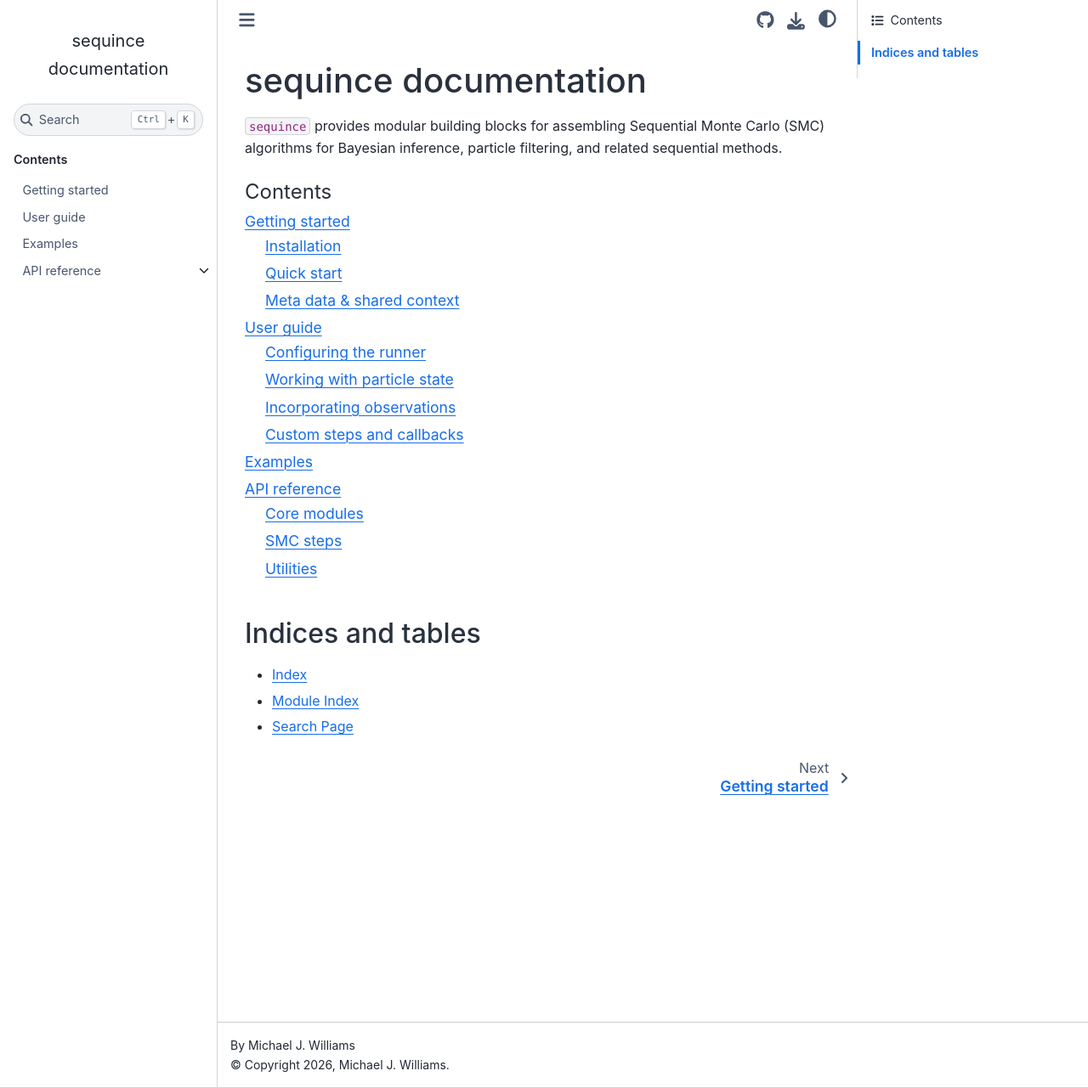
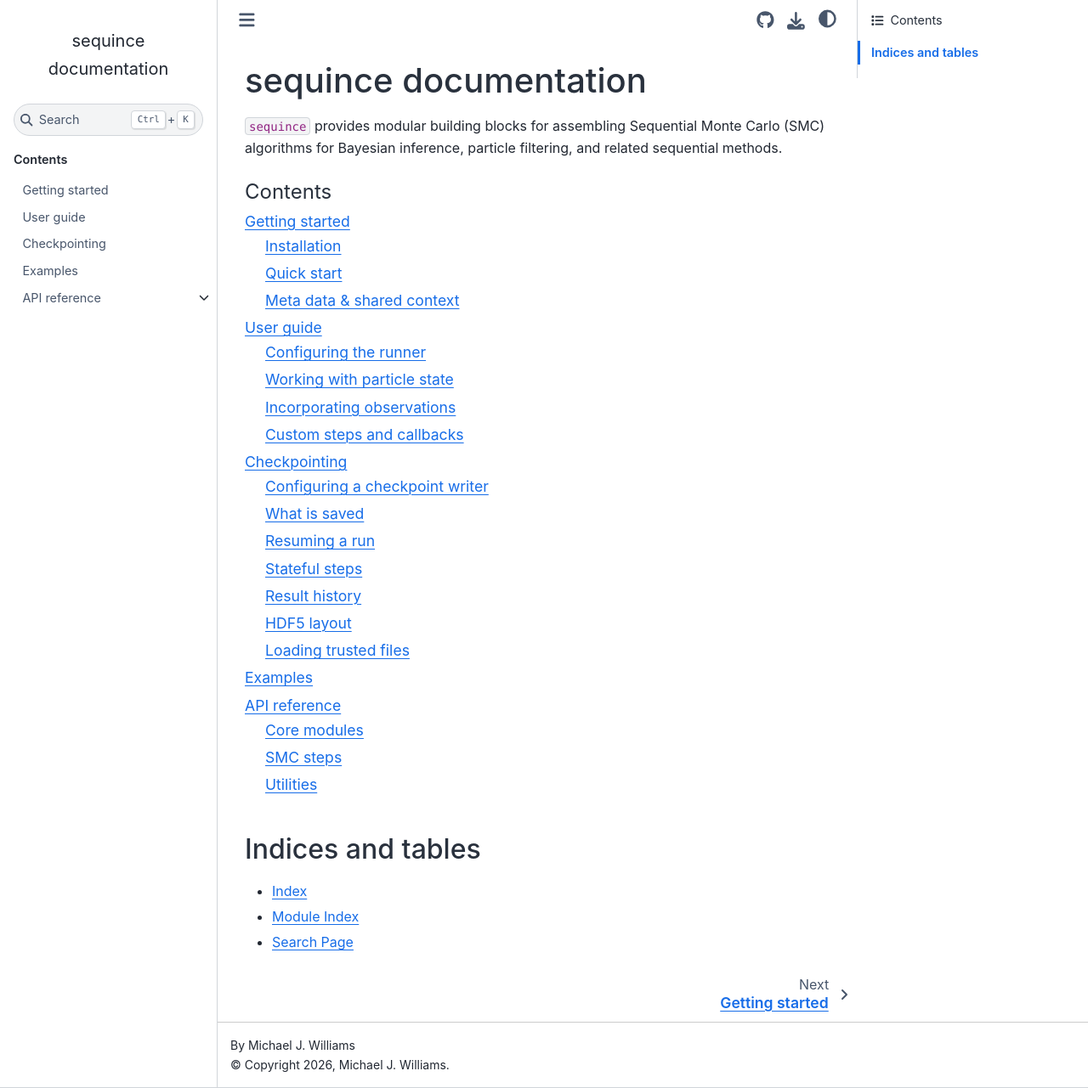
Before and after one commit to sequince-dev/sequince, a Sphinx documentation site: the page built from docs/index.rst, in a window 1280 px wide and 1281 px high. Shown: the whole window at 85% size. Built offline with Sphinx 7.4.7 and the Sphinx Book theme 1.1.4, drawn with Linux system fonts in a browser that asks for light colours; some of the changed lines change nothing that is shown.

Commit message:
DOC: add checkpointing docs

```diff
--- /dev/null
+++ b/docs/checkpointing.rst
@@ -0,0 +1,221 @@
+Checkpointing
+=============
+
+Checkpointing records the state of a Sequential Monte Carlo run so
+that it can continue in a later process. A checkpoint is captured after a
+complete iteration: step processing has finished, weights have been normalised,
+the new particle state has been added to the result, and callbacks have
+finished. Consequently, resuming starts at the next iteration.
+
+Configuring a checkpoint writer
+-------------------------------
+
+Pass one or more checkpoint writers to
+:class:`~sequince.smc.SequentialMonteCarlo`. The ``every`` argument is measured
+in completed iterations, so ``every=10`` writes after iterations 10, 20, and so
+on.
+
+.. code-block:: python
+
+   from sequince import SequentialMonteCarlo
+   from sequince.checkpoint import HDF5CheckpointWriter
+
+   writer = HDF5CheckpointWriter(
+       "run.h5",
+       every=10,
+       save_rng=True,
+       include_history=True,
+   )
+   smc = SequentialMonteCarlo(
+       steps=steps,
+       callbacks=callbacks,
+       checkpoint_writers=[writer],
+   )
+   result = smc.run(
+       initial_state,
+       observations=observations,
+       rng=123,
+       shared_context=shared_context,
+   )
+
+The available writers are:
+
+``HDF5CheckpointWriter``
+   Stores arrays and supported values as native HDF5 datasets, and mappings and
+   sequences as groups. This format is suitable when the checkpoint should be
+   inspectable or when its arrays may be useful independently.
+
+``PickleCheckpointWriter``
+   Stores the checkpoint as one opaque pickle payload. This is the simpler
+   format when inspecting the file outside Python is not important.
+
+Both writers replace the latest runtime checkpoint. The HDF5 writer appends new
+entries to the result history rather than rewriting existing entries on every
+iteration. The pickle writer writes a temporary file and then replaces the
+previous file.
+
+What is saved
+-------------
+
+An :class:`~sequince.checkpoint.SMCCheckpoint` contains:
+
+* the current :class:`~sequince.state.ParticleState`, including its particles,
+  log-weights, log-evidence, and metadata;
+* the next iteration and observation indices;
+* mutable context metadata and recorded outputs;
+* optional state supplied by each configured step;
+* the random-number-generator state, unless ``save_rng=False``;
+* the particle-state history, unless ``include_history=False``.
+
+A checkpoint deliberately does not contain:
+
+* the configured steps, callbacks, or their callable dependencies;
+* immutable ``shared_context`` values;
+* the observation sequence itself.
+
+The sampler must therefore be reconstructed with the same ordered step
+pipeline before loading a checkpoint. Shared inputs and observations must also
+be supplied again when resuming.
+
+Resuming a run
+--------------
+
+Load the checkpoint, reconstruct the sampler, and use
+:meth:`~sequince.smc.SequentialMonteCarlo.resume_from` to prepare a runtime.
+
+.. code-block:: python
+
+   import h5py
+
+   from sequince import SequentialMonteCarlo
+   from sequince.checkpoint import SMCCheckpoint
+
+   with h5py.File("run.h5", "r") as checkpoint_file:
+       checkpoint = SMCCheckpoint.load_hdf5(checkpoint_file)
+
+   smc = SequentialMonteCarlo(
+       steps=steps,
+       callbacks=callbacks,
+       checkpoint_writers=[writer],
+   )
+   runtime = smc.resume_from(
+       checkpoint,
+       shared_context=shared_context,
+   )
+   result = smc.run(
+       runtime=runtime,
+       observations=observations,
+   )
+
+When observations were consumed before the checkpoint, ``observations`` must
+be the original indexable sequence. Sequince resumes at the saved observation
+index. A one-shot iterator cannot be repositioned and is therefore rejected.
+Runs that do not use observations can continue with ``observations=None``.
+
+If the checkpoint contains RNG state, it takes precedence over the ``rng``
+argument to ``resume_from``. If ``save_rng=False`` was used, provide an RNG or
+seed to ``resume_from`` instead:
+
+.. code-block:: python
+
+   runtime = smc.resume_from(
+       checkpoint,
+       rng=456,
+       shared_context=shared_context,
+   )
+
+Once the runtime has been prepared, RNG and context arguments belong to the
+runtime. Do not pass ``rng``, ``shared_context``, ``metadata``, or ``outputs``
+again to ``run(runtime=...)``.
+
+Stateful steps
+--------------
+
+Steps are stateless by default. A step that learns or accumulates information
+needed by later iterations should implement ``state_dict()`` and
+``load_state_dict()``. The state dictionary should contain mutable learned
+state, not constructor configuration or immutable shared inputs.
+
+.. code-block:: python
+
+   from sequince.steps.base import SMCStep
+
+   class AdaptiveStep(SMCStep):
+       def __init__(self):
+           self.scale = 1.0
+
+       def state_dict(self):
+           return {"scale": self.scale}
+
+       def load_state_dict(self, state):
+           self.scale = float(state["scale"])
+
+       def apply(self, particle_state, context, rng):
+           # Update and use self.scale here.
+           return particle_state
+
+Sequince records the index, module, and qualified class name for every step. On
+resume, it validates the complete ordered pipeline before loading any step
+state. This prevents state from silently being restored into a different step
+configuration. Normalizing flows or adaptive proposals owned by a step should
+be included in that step's state dictionary when their fitted parameters are
+required by subsequent iterations.
+
+Result history
+--------------
+
+With ``include_history=True``, resuming restores all recorded particle states.
+This allows history-dependent diagnostics and plots to continue across the
+checkpoint boundary. :meth:`~sequince.checkpoint.SMCCheckpoint.result` can also
+reconstruct an :class:`~sequince.result.SMCResult` directly from a checkpoint.
+
+With ``include_history=False``, only the current particle state is available.
+The reconstructed result therefore starts with that state. This reduces file
+size but cannot recreate plots or diagnostics that require earlier states.
+
+HDF5 layout
+-----------
+
+The default HDF5 path is ``/checkpoint``. The latest runtime and optional
+history are stored separately:
+
+.. code-block:: text
+
+   /checkpoint
+   ├── runtime
+   │   ├── version
+   │   ├── next_iteration
+   │   ├── next_observation_index
+   │   ├── state
+   │   │   ├── particles
+   │   │   ├── log_weights
+   │   │   ├── log_evidence
+   │   │   └── metadata
+   │   ├── metadata
+   │   ├── outputs
+   │   ├── rng_state
+   │   └── step_states
+   │       ├── 00000000
+   │       └── 00000001
+   └── history
+       ├── 00000000
+       ├── 00000001
+       └── 00000002
+
+String-keyed mappings become groups, lists and tuples become numbered groups,
+and NumPy values and ordinary scalars become native datasets. Strings and bytes
+also use datasets, while ``None`` is represented by an empty tagged group.
+Unsupported values are stored as tagged pickle datasets. Mapping keys that are
+not valid HDF5 path components are escaped and restored when reading. A mapping
+with non-string keys uses the pickle fallback as a single value.
+
+The ``history`` group is absent when history is disabled. A temporary runtime
+group may be present if a process is interrupted during a write; a successful
+write moves it into place as ``runtime``.
+
+Loading trusted files
+---------------------
+
+Pickle can execute arbitrary code while loading. This applies both to pickle
+checkpoint files and to unsupported values stored through the HDF5 pickle
+fallback. Only load checkpoint files from trusted sources.
--- a/docs/index.rst
+++ b/docs/index.rst
@@ -11,6 +11,7 @@
 
    getting_started
    user_guide
+   checkpointing
    examples
    api/index
 
```
